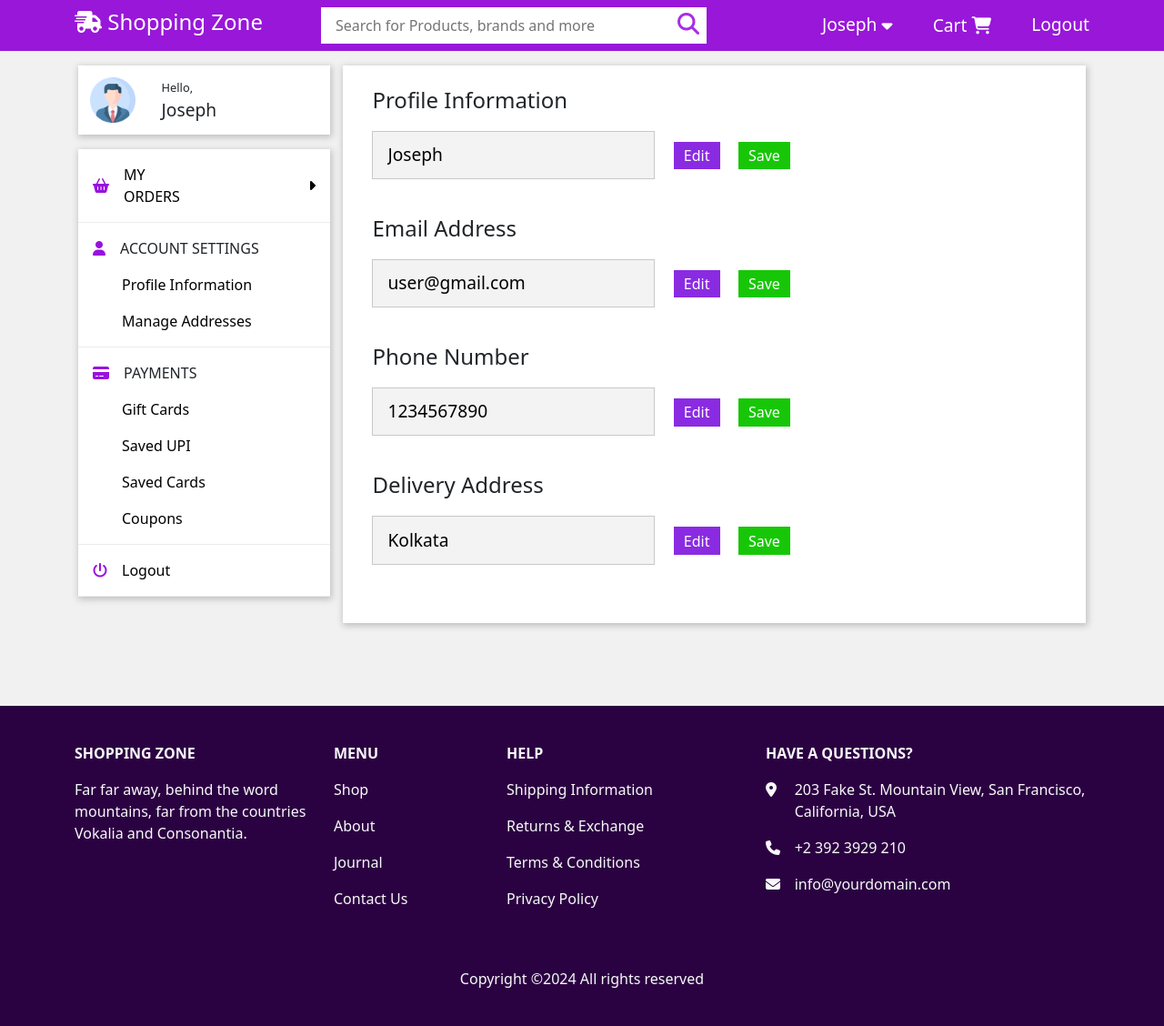
After one commit to josephpal27/Shopping-Zone, a PHP site: page /profile.html in a window 1280 px wide. The commit adds this page. Shown: the whole page at 91% size. Run offline with PHP 8.4, Linux system fonts and the light colour scheme.

Commit message:
profile page updated

```diff
--- a/cart.css
+++ b/cart.css
@@ -93,6 +93,7 @@
         background-color: white;
         width: max-content;
         box-shadow: 0px 1px 20px 1px rgba(175, 175, 175, 0.748);
+        z-index: 1;
         display: none;
     }
 
--- a/cart.html
+++ b/cart.html
@@ -38,7 +38,7 @@
     <div class="nav-menu">
       <div id="tooltip"><i class="fa-solid fa-caret-down"></i></div>
       <div class="menu">
-        <a href="#"><i class="fa-solid fa-user"></i> <span>My Profile</span></a>
+        <a href="profile.html"><i class="fa-solid fa-user"></i> <span>My Profile</span></a>
       </div>
       <div class="menu">
         <a href="#"><i class="fa-solid fa-basket-shopping"></i> <span>Orders</span></a>
@@ -48,10 +48,10 @@
         <span>Wishlist</span></a>
       </div>
       <div class="menu">
-        <a href="#"><i class="fa-solid fa-ticket"></i> <span>Coupons</span></a>
+        <a href="index.html"><i class="fa-solid fa-house-chimney"></i> <span>Home</span></a>
       </div>
       <div class="menu">
-        <a href="#"><i class="fa-solid fa-gift"></i> <span>Gift Cards</span></a>
+        <a href="#"><i class="fa-solid fa-gift"></i> <span>Coupons</span></a>
       </div>
       <div class="menu">
         <a href="#"><i class="fa-solid fa-power-off"></i> <span>Logout</span></a>
--- a/index.html
+++ b/index.html
@@ -37,7 +37,7 @@
       <div class="nav-menu">
         <div id="tooltip"><i class="fa-solid fa-caret-down"></i></div>
         <div class="menu">
-          <a href="#"><i class="fa-solid fa-user"></i> <span>My Profile</span></a>
+          <a href="profile.html"><i class="fa-solid fa-user"></i> <span>My Profile</span></a>
         </div>
         <div class="menu">
           <a href="#"><i class="fa-solid fa-basket-shopping"></i> <span>Orders</span></a>
@@ -47,10 +47,10 @@
           <span>Wishlist</span></a>
         </div>
         <div class="menu">
-          <a href="#"><i class="fa-solid fa-ticket"></i> <span>Coupons</span></a>
+            <a href="index.html"><i class="fa-solid fa-house-chimney"></i> <span>Home</span></a>
         </div>
         <div class="menu">
-          <a href="#"><i class="fa-solid fa-gift"></i> <span>Gift Cards</span></a>
+          <a href="#"><i class="fa-solid fa-gift"></i> <span>Coupons</span></a>
         </div>
         <div class="menu">
           <a href="#"><i class="fa-solid fa-power-off"></i> <span>Logout</span></a>
--- /dev/null
+++ b/profile.css
@@ -0,0 +1,278 @@
+*{
+  margin: 0;
+  padding: 0;
+  box-sizing: border-box;
+  transition: all 0.2s ease;
+}
+
+/* Edit Scroll Bar */
+::-webkit-scrollbar {
+    width: 0;
+}
+
+::-webkit-scrollbar-track {
+    background: transparent;
+}
+
+::-webkit-scrollbar-thumb {
+    background: transparent;
+}
+
+/* --- Navbar Starts here --- */
+nav{
+    background-color: rgb(152, 23, 217);
+}
+.container{
+    display: flex;
+    justify-content: space-between;
+    align-items: center;
+}
+
+.nav-left{
+    display: flex;
+    align-items: center;
+    justify-content: center;
+}
+
+.nav-left a{
+    text-decoration: none;
+}
+
+.nav-left .logo{
+    margin-right: 4rem;
+    padding: 0.6rem 0;
+    color: white;
+}
+
+form{
+    background-color: rgb(255, 255, 255);
+    display: flex;
+    align-items: center;
+}
+
+.nav-left #searchInput{
+    width: 30vw;
+    height: 2.5rem;
+    padding: 0 1rem;
+    border: none;
+    outline: none;
+}
+
+.nav-left form i{
+    font-size: 1.5rem;
+    padding: 0 .5rem;
+    color: rgb(169, 44, 232);
+}
+
+.nav-left form i:hover{
+    color: rgb(147, 19, 210);
+    transition: color 0.1s ease;
+}
+
+.nav-right{
+    padding: 0.5rem 0;
+}
+
+.nav-right span{
+ margin-left: 2.5rem;
+ font-size: 1.2rem;
+ font-weight: 500;
+ color: white;
+ padding: 0.95rem 0;
+ cursor: pointer
+ }
+
+ .nav-right a{
+     text-decoration: none;
+     color: white;
+ }
+
+ .nav-menu{
+   position: absolute;
+   right: 17%;
+   background-color: white;
+   width: max-content;
+   box-shadow: 0px 1px 20px 1px rgba(175, 175, 175, 0.748);
+   z-index: 1;
+   display: none;
+ }
+
+.nav-menu #tooltip{
+   width: 20px;
+   height: 20px;
+   position: absolute;
+   top: -0.4rem;
+   left: 7rem;
+   transform: rotate(180deg);
+  }
+
+  .nav-menu #tooltip i{
+      color: white;
+      font-size: 1.7rem;
+  }
+
+  .nav-menu .menu{
+    padding: 0.5rem 5rem 0.8rem 2rem;
+    border-bottom: 1px solid rgb(224, 224, 224);
+    font-size: 1.1rem;
+    font-weight: 500;
+  }
+
+  .nav-menu .menu a{
+    text-decoration: none;
+    color: black;
+  }
+
+  .nav-menu .menu:hover{
+    background-color: rgb(242, 242, 242);
+    transition: background-color 0.1s ease;
+ }
+
+  .nav-menu i{
+    margin-right: 2rem;
+    color: rgb(169, 44, 232);
+  }
+  /* --- Navbar Ends here --- */
+
+
+  /* --- Hero Section Starts here --- */
+  section{
+      background-color: rgb(241, 241, 241);
+      min-height: 90vh;
+  }
+
+  section .container{
+      display: flex;
+      align-items: flex-start;
+      padding: 1rem;
+      /* background-color: aquamarine; */
+  }
+
+  section aside{
+      width: 25%;
+  }
+
+  section aside .top{
+      background-color: white;
+      display: flex;
+      align-items: center;
+      gap: 1rem;
+      box-shadow: 1px 2px 7px 1px rgba(175, 175, 175, 0.748);
+  }
+
+  section aside .top img{
+      margin: 0.8rem;
+  }
+
+  section aside .top #greet{
+      font-size: 0.8rem;
+  }
+
+  section aside .top #username{
+      font-weight: 500;
+      font-size: 1.2rem;
+  }
+
+  section aside .bottom{
+    background-color: white;
+    box-shadow: 1px 2px 7px 1px rgba(175, 175, 175, 0.748);
+    margin-top: 1rem;
+  }
+
+  section aside .bottom .box{
+      display: flex;
+      align-items: center;
+      padding: 1rem;
+      gap: 1rem;
+      border-bottom: 1px solid rgb(236, 236, 236);
+  }
+
+  section aside .bottom .box a {
+      font-weight: 500;
+  }
+
+  section aside .bottom a{
+      text-decoration: none;
+      color: black;
+
+  }
+
+  section aside .bottom a:hover{
+      color: rgb(147, 19, 210);
+  }
+
+  section aside .bottom .box .fa-caret-right{
+    margin-left: 48%;
+    color: black;
+  }
+
+  section aside .bottom i {
+      color: rgb(153, 17, 221);
+  }
+
+  section aside .bottom .account{
+      display: flex;
+      align-items: center;
+      padding: 1rem;
+      gap: 1rem;
+      font-weight: 500;
+  }
+
+  section aside .bottom .account-menu{
+      padding-left: 3rem;
+      border-bottom: 1px solid rgb(236, 236, 236);
+  }
+
+  section aside .bottom .account-menu p:hover{
+      color: rgb(147, 19, 210);
+  }
+
+  section main {
+    background-color: white;
+    width: 73.7%;
+    align-self: self-start;
+    padding: 1.5rem 2rem;
+    box-shadow: 1px 2px 7px 1px rgba(175, 175, 175, 0.748);
+  }
+
+  section main .box{
+    margin-bottom: 2.5rem;
+  }
+
+  section main .box h5{
+    font-size: 1.5rem;
+    margin-bottom: 1.2rem;
+  }
+
+  section main .box input{
+    outline: none;
+    border: 1px solid rgb(200, 200, 200);
+    padding: 0.7rem 1rem;
+    background-color: rgb(243, 243, 243);
+    font-weight: 500;
+    font-size: 1.2rem;
+  }
+
+  section main .box button{
+    border: none;
+    outline: none;
+    padding: 0.2rem 0.7rem;
+    margin-left: 1rem;
+    color: white;
+  }
+
+  section main .box .edit-btn{
+    background-color: blueviolet;
+  }
+
+  section main .box .edit-btn:hover{
+    background-color: rgb(116, 26, 199);
+  }
+
+  section main .box .save-btn{
+    background-color: rgb(23, 199, 7);
+  }
+
+  section main .box .save-btn:hover{
+    background-color: rgb(17, 177, 3);
+  }
--- /dev/null
+++ b/profile.html
@@ -0,0 +1,226 @@
+<!DOCTYPE html>
+<html lang="en">
+<head>
+    <meta charset="UTF-8">
+    <meta name="viewport" content="width=device-width, initial-scale=1.0">
+    <title>Shopping Zone - Profile</title>
+    <link rel="shortcut icon" href="images/logo.png" type="image/x-icon">
+    <link rel="stylesheet" href="profile.css">
+    <link href="https://cdn.jsdelivr.net/npm/bootstrap@5.3.3/dist/css/bootstrap.min.css" rel="stylesheet" integrity="sha384-QWTKZyjpPEjISv5WaRU9OFeRpok6YctnYmDr5pNlyT2bRjXh0JMhjY6hW+ALEwIH" crossorigin="anonymous" />
+    <link rel="stylesheet" href="https://cdnjs.cloudflare.com/ajax/libs/font-awesome/6.4.2/css/all.min.css" integrity="sha512-z3gLpd7yknf1YoNbCzqRKc4qyor8gaKU1qmn+CShxbuBusANI9QpRohGBreCFkKxLhei6S9CQXFEbbKuqLg0DA==" crossorigin="anonymous" referrerpolicy="no-referrer" />
+</head>
+<body>
+       <!-- Navbar Starts Here -->
+       <nav>
+        <div class="container">
+          <div class="nav-left">
+            <a href="index.html">
+                <h4 class="logo"><i class="fa-solid fa-truck-fast"></i> Shopping Zone</h4>
+            </a>
+            <form action="">
+              <input type="search" name="searchInput" placeholder="Search for Products, brands and more" id="searchInput" />
+              <div>
+                <i class="fa-solid fa-magnifying-glass"></i>
+              </div>
+            </form>
+          </div>
+          <div class="nav-right">
+            <span id="user">
+              Joseph
+              <i class="fa-solid fa-caret-down" style="transition: rotate 0.2s ease"></i></span>
+            <span><a href="cart.html">Cart <i class="fa-solid fa-cart-shopping"></i></a></span>
+            <span><a href="">Logout</a></span>
+          </div>
+        </div>
+      </nav>
+
+      <div class="nav-menu">
+        <div id="tooltip"><i class="fa-solid fa-caret-down"></i></div>
+        <div class="menu">
+          <a href="profile.html"><i class="fa-solid fa-user"></i> <span>My Profile</span></a>
+        </div>
+        <div class="menu">
+          <a href="#"><i class="fa-solid fa-basket-shopping"></i> <span>Orders</span></a>
+        </div>
+        <div class="menu">
+          <a href="wishlist.html"><i class="fa-solid fa-hand-holding-heart"></i>
+          <span>Wishlist</span></a>
+        </div>
+        <div class="menu">
+            <a href="index.html"><i class="fa-solid fa-house-chimney"></i> <span>Home</span></a>
+        </div>
+        <div class="menu">
+          <a href="#"><i class="fa-solid fa-gift"></i> <span>Coupons</span></a>
+        </div>
+        <div class="menu">
+          <a href="#"><i class="fa-solid fa-power-off"></i> <span>Logout</span></a>
+        </div>
+      </div>
+      <!-- Navbar Ends Here -->
+
+
+      <!-- Hero Section Starts here -->
+    <section>
+        <div class="container">
+          <!-- Left Side -->
+          <aside>
+            <div class="top">
+              <div>
+                <img src="images/user.png" alt="avatar" width="50"/>
+              </div>
+              <div>
+                <span id="greet">Hello,</span><br>
+                <span id="username">Joseph</span>
+              </div>
+            </div>
+            <div class="bottom">
+              <div class="box">
+                <i class="fa-solid fa-basket-shopping"></i>
+                <span><a href="">MY ORDERS</a></span>
+                <i class="fa-solid fa-caret-right"></i>
+              </div>
+              <div class="account">
+                <i class="fa-solid fa-user"></i>
+                <span>ACCOUNT SETTINGS</span>
+              </div>
+              <div class="account-menu">
+                <p><a href="">Profile Information</a></p>
+                <p><a href="">Manage Addresses</a></p>
+              </div>
+              <div class="account">
+                <i class="fa-solid fa-credit-card"></i>
+                <span>PAYMENTS</span>
+              </div>
+              <div class="account-menu">
+                <p><a href="">Gift Cards</a></p>
+                <p><a href="">Saved UPI</a></p>
+                <p><a href="">Saved Cards</a></p>
+                <p><a href="">Coupons</a></p>
+              </div>
+              <div class="box">
+                <i class="fa-solid fa-power-off"></i>
+                <span><a href="">Logout</a></span>
+              </div>
+            </div>
+          </aside>
+
+
+          <!-- Right Side -->
+          <main>
+            <div class="box">
+                <h5>Profile Information</h5>
+                <div>
+                    <input type="text" value="Joseph" readonly>
+                    <button class="edit-btn">Edit</button>
+                    <button class="save-btn">Save</button>
+                </div>
+            </div>
+            <div class="box">
+                <h5>Email Address</h5>
+                <div>
+                    <input type="email" value="user@gmail.com" readonly>
+                    <button class="edit-btn">Edit</button>
+                    <button class="save-btn">Save</button>
+                </div>
+            </div>
+            <div class="box">
+                <h5>Phone Number</h5>
+                <div>
+                    <input type="number" value="1234567890" readonly>
+                    <button class="edit-btn">Edit</button>
+                    <button class="save-btn">Save</button>
+                </div>
+            </div>
+            <div class="box">
+                <h5>Delivery Address</h5>
+                <div>
+                    <input type="text" value="Kolkata" readonly>
+                    <button class="edit-btn">Edit</button>
+                    <button class="save-btn">Save</button>
+                </div>
+            </div>
+          </main>
+       </div>
+      </section>
+      <!-- Hero Section Ends here -->
+
+
+
+     <!-- Footer Starts Here -->
+     <div class="container-fluid px-2 py-4" style="background-color: rgb(43, 2, 65);">
+    <div class="container text-light">
+
+      <div class="row">
+        <div class="col col-12 col-md-3 pt-3">
+          <span class="fw-bold">SHOPPING ZONE</span>
+          <p class="pt-3">Far far away, behind the word mountains, far from the countries Vokalia and Consonantia.</p>
+        </div>
+
+        <div class="col col-12 col-md-2 pt-3">
+          <span class="fw-bold">MENU</span>
+
+          <p class="pt-3">Shop</p>
+          <p>About</p>
+          <p>Journal</p>
+          <p>Contact Us</p>
+        </div>
+
+        <div class="col col-12 col-md-3 pt-3">
+          <span class="fw-bold">HELP</span>
+
+          <p class="pt-3">Shipping Information</p>
+          <p>Returns & Exchange</p>
+          <p>Terms & Conditions</p>
+          <p>Privacy Policy</p>
+        </div>
+
+        <div class="col col-12 col-md-4 pt-3">
+          <span class="fw-bold">HAVE A QUESTIONS?</span>
+
+          <div class="row pt-3">
+            <div class="col col-1">
+              <i class="fa-solid fa-location-dot"></i>
+            </div>
+            <div class="col col-11">
+              <span>203 Fake St. Mountain View, San Francisco, California, USA</span>
+            </div>
+          </div>
+
+          <div class="row py-3">
+            <div class="col col-1">
+              <i class="fa-solid fa-phone"></i>
+            </div>
+            <div class="col col-11">
+              <span>+2 392 3929 210</span>
+            </div>
+          </div>
+
+          <div class="row">
+            <div class="col col-1">
+              <i class="fa-solid fa-envelope"></i>
+            </div>
+            <div class="col col-11">
+              <span>info@yourdomain.com</span>
+            </div>
+          </div>
+
+
+        </div>
+      </div>
+    </div>
+    <div class="text-center pt-5 text-light">
+      <p>Copyright ©2024 All rights reserved</span>
+      </p>
+    </div>
+     </div>
+     <!-- Footer Ends Here -->
+
+
+
+      <script src="nav.js"></script>
+      <script src="profile.js"></script>
+
+      <script src="https://cdn.jsdelivr.net/npm/bootstrap@5.3.3/dist/js/bootstrap.bundle.min.js" integrity="sha384-YvpcrYf0tY3lHB60NNkmXc5s9fDVZLESaAA55NDzOxhy9GkcIdslK1eN7N6jIeHz" crossorigin="anonymous"></script>
+
+</body>
+</html>
--- a/wishlist.css
+++ b/wishlist.css
@@ -93,6 +93,7 @@ form{
     background-color: white;
     width: max-content;
     box-shadow: 0px 1px 20px 1px rgba(175, 175, 175, 0.748);
+    z-index: 1;
     display: none;
 }
 
--- a/wishlist.html
+++ b/wishlist.html
@@ -38,7 +38,7 @@
     <div class="nav-menu">
       <div id="tooltip"><i class="fa-solid fa-caret-down"></i></div>
       <div class="menu">
-        <a href="#"><i class="fa-solid fa-user"></i> <span>My Profile</span></a>
+        <a href="profile.html"><i class="fa-solid fa-user"></i> <span>My Profile</span></a>
       </div>
       <div class="menu">
         <a href="#"><i class="fa-solid fa-basket-shopping"></i> <span>Orders</span></a>
@@ -48,10 +48,10 @@
         <span>Wishlist</span></a>
       </div>
       <div class="menu">
-        <a href="#"><i class="fa-solid fa-ticket"></i> <span>Coupons</span></a>
+        <a href="index.html"><i class="fa-solid fa-house-chimney"></i> <span>Home</span></a>
       </div>
       <div class="menu">
-        <a href="#"><i class="fa-solid fa-gift"></i> <span>Gift Cards</span></a>
+        <a href="#"><i class="fa-solid fa-gift"></i> <span>Coupons</span></a>
       </div>
       <div class="menu">
         <a href="#"><i class="fa-solid fa-power-off"></i> <span>Logout</span></a>
```
Also changed, not shown: profile.js (added, +33 -0 lines).
